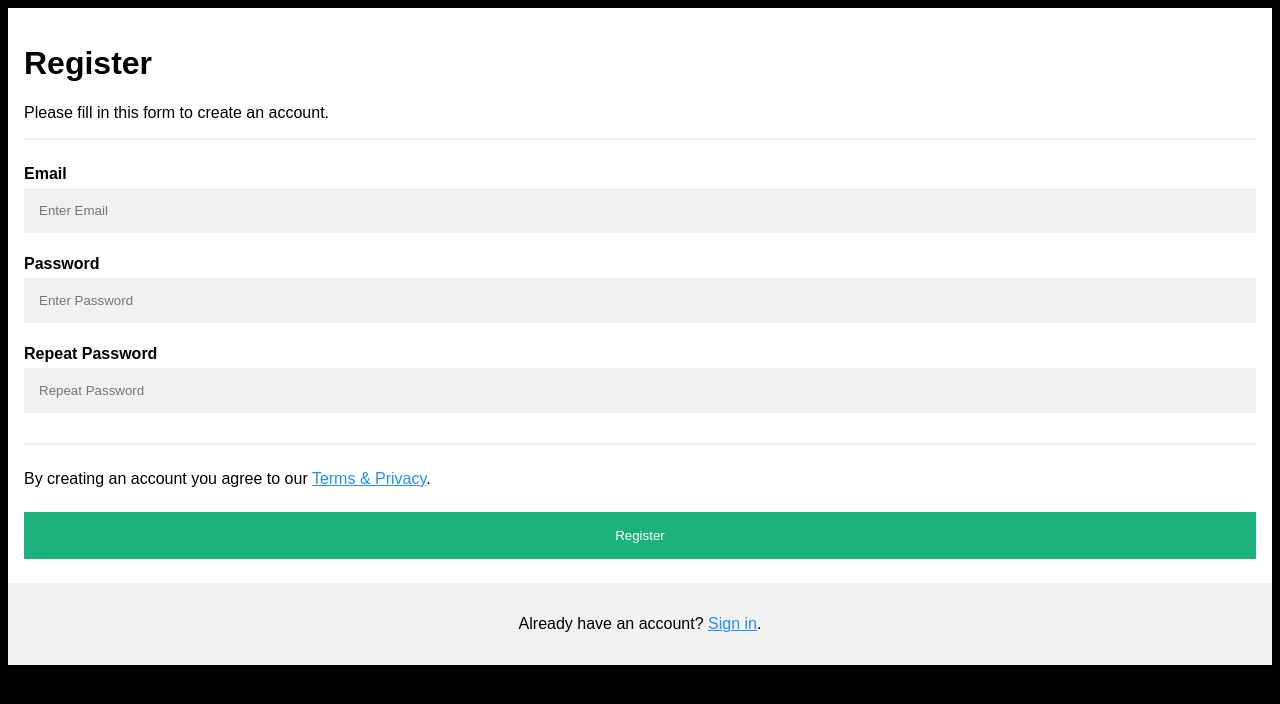
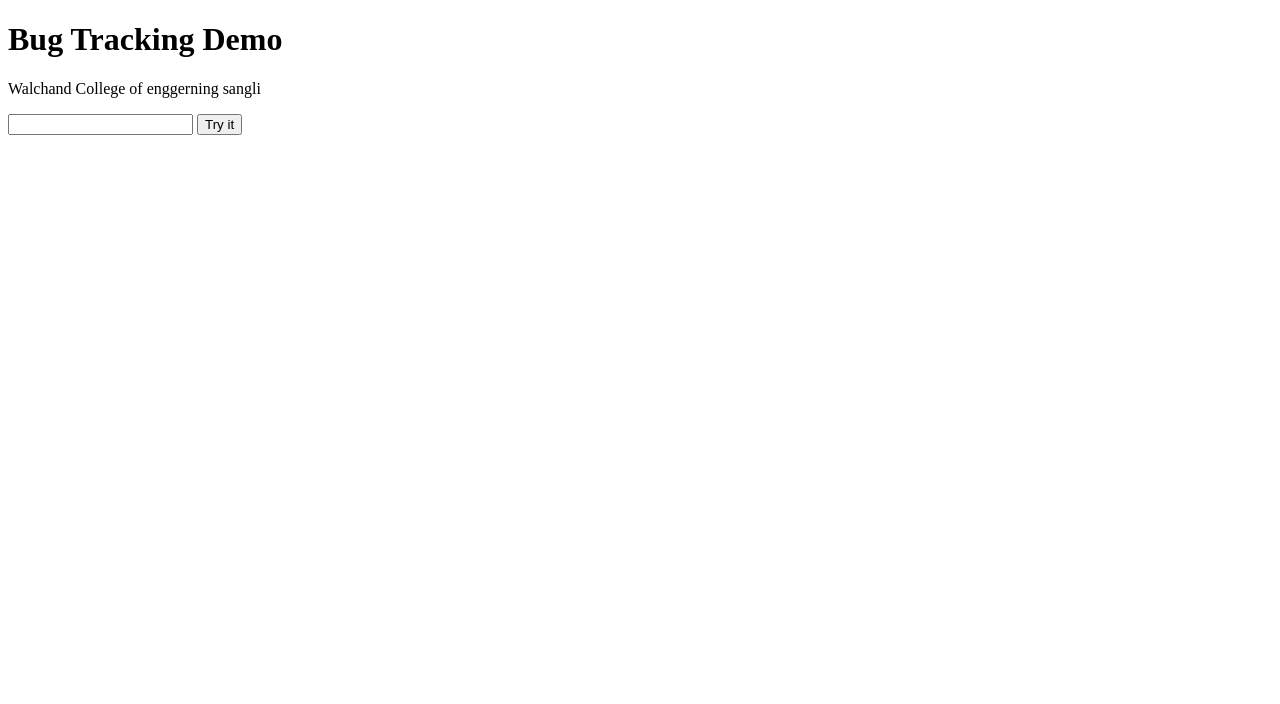
Before and after one commit to ShubhamX12/Deep-learning-, a plain HTML site: page index.html in a window 1280 px wide. Drawn offline with Linux system fonts and the light colour scheme.

Commit message:
Update index.html

```diff
--- a/index.html
+++ b/index.html
@@ -1,98 +1,21 @@
 <!DOCTYPE html>
 <html>
-<head>
-<meta name="viewport" content="width=device-width, initial-scale=1">
-<style>
-body {
-  font-family: Arial, Helvetica, sans-serif;
-  background-color: black;
-}
-
-* {
-  box-sizing: border-box;
-}
-
-/* Add padding to containers */
-.container {
-  padding: 16px;
-  background-color: white;
-}
-
-/* Full-width input fields */
-input[type=text], input[type=password] {
-  width: 100%;
-  padding: 15px;
-  margin: 5px 0 22px 0;
-  display: inline-block;
-  border: none;
-  background: #f1f1f1;
-}
-
-input[type=text]:focus, input[type=password]:focus {
-  background-color: #ddd;
-  outline: none;
-}
-
-/* Overwrite default styles of hr */
-hr {
-  border: 1px solid #f1f1f1;
-  margin-bottom: 25px;
-}
-
-/* Set a style for the submit button */
-.registerbtn {
-  background-color: #04AA6D;
-  color: white;
-  padding: 16px 20px;
-  margin: 8px 0;
-  border: none;
-  cursor: pointer;
-  width: 100%;
-  opacity: 0.9;
-}
-
-.registerbtn:hover {
-  opacity: 1;
-}
-
-/* Add a blue text color to links */
-a {
-  color: dodgerblue;
-}
-
-/* Set a grey background color and center the text of the "sign in" section */
-.signin {
-  background-color: #f1f1f1;
-  text-align: center;
-}
-</style>
-</head>
 <body>
 
-<form action="/action_page.php">
-  <div class="container">
-    <h1>Register</h1>
-    <p>Please fill in this form to create an account.</p>
-    <hr>
+<h1>Bug Tracking Demo</h1>
 
-    <label for="email"><b>Email</b></label>
-    <input type="text" placeholder="Enter Email" name="email" id="email" required>
+<p>Walchand College of enggerning sangli</p>
+<input type="text" id="t1"/>
 
-    <label for="psw"><b>Password</b></label>
-    <input type="password" placeholder="Enter Password" name="psw" id="psw" required>
+<button onclick="myFunction()">Try it</button>
+<p id="demo"></p>
 
-    <label for="psw-repeat"><b>Repeat Password</b></label>
-    <input type="password" placeholder="Repeat Password" name="psw-repeat" id="psw-repeat" required>
-    <hr>
-    <p>By creating an account you agree to our <a href="#">Terms & Privacy</a>.</p>
+<script>
+function myFunction() {
 
-    <button type="submit" class="registerbtn">Register</button>
-  </div>
-
-  <div class="container signin">
-    <p>Already have an account? <a href="#">Sign in</a>.</p>
-  </div>
-</form>
+document.getElementById("demo").innerHTML = document.getElementById("t1").value;
+}
+</script>
 
 </body>
 </html>
```
